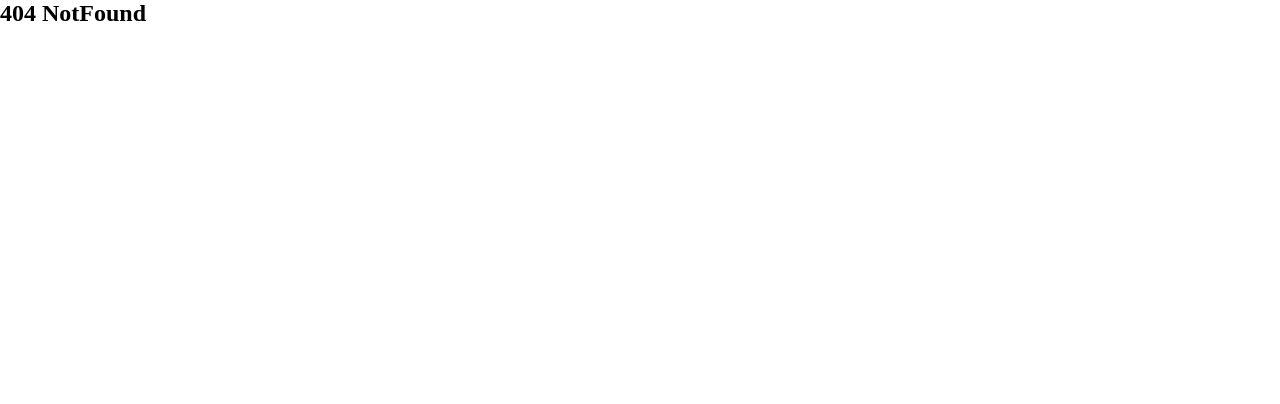
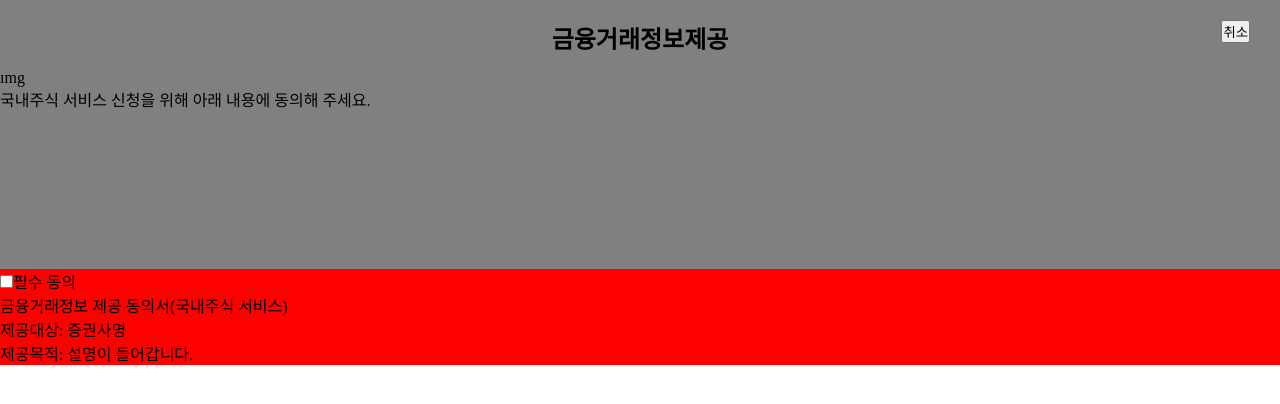
Before and after one commit to krim45/mts-practice, a Vue app: page /terms/stock-terms in a window 1280 px wide. Before the commit this address had no page. Shown: the top 404 px of the page. Built offline with nearby package versions, Linux system fonts and the light colour scheme.

Commit message:
:sparkles:feat: StockTerms & Discription

```diff
--- a/src/App.vue
+++ b/src/App.vue
@@ -1,6 +1,12 @@
 <template>
   <router-view />
 </template>
+
+<script>
+export default {
+  name: "App",
+};
+</script>
 
 <style>
 #app {
--- /dev/null
+++ b/src/components/Button.vue
@@ -0,0 +1,23 @@
+<template>
+  <button :style="css">
+    <slot />
+  </button>
+</template>
+
+<script>
+export default {
+  props: ["css"],
+};
+</script>
+
+<style scoped>
+button {
+  width: 100%;
+  font-size: 17px;
+  height: 56px;
+  border: 0 solid transparent;
+  border-radius: 16px;
+  color: #000;
+  background: #f9e000;
+}
+</style>
--- a/src/components/FixedButton.vue
+++ b/src/components/FixedButton.vue
@@ -1,21 +1,18 @@
 <template>
   <div class="btn-container">
     <div>
-      <button @click="$router.push(path)">
+      <Button :css="css">
         <slot />
-      </button>
+      </Button>
     </div>
   </div>
 </template>
 
 <script>
+import Button from "./Button.vue";
 export default {
-  props: {
-    path: {
-      type: String,
-      required: true,
-    },
-  },
+  components: { Button },
+  props: ["css"],
 };
 </script>
 
@@ -30,12 +27,4 @@ export default {
 .btn-container > div {
   padding: 0 20px 18px;
 }
-
-button {
-  width: 100%;
-  font-size: 17px;
-  height: 56px;
-  border: 0 solid transparent;
-  border-radius: 16px;
-}
 </style>
--- a/src/components/ModalYesOrNo.vue
+++ b/src/components/ModalYesOrNo.vue
@@ -12,7 +12,9 @@
       </div>
       <div class="btn-container">
         <button class="btn-no" @click="closeModal">취소</button>
-        <button class="btn-yes" @click="goNext">{{ option.textOfYes }}</button>
+        <button class="btn-yes" @click="option.click">
+          {{ option.textOfYes }}
+        </button>
       </div>
     </div>
   </div>
@@ -32,9 +34,6 @@ export default {
         type: this.option.type,
         data: false,
       });
-    },
-    goNext() {
-      this.$router.push(this.option.path);
     },
   },
 };
--- a/src/components/Navigations.vue
+++ b/src/components/Navigations.vue
@@ -4,7 +4,7 @@
       class="menu"
       v-for="(menu, idx) in menus"
       :key="idx"
-      @click="() => validatePath(menu.validation, idx)"
+      @click="menu.click"
     >
       {{ menu.content }}
     </li>
@@ -19,19 +19,7 @@ export default {
       required: true,
     },
   },
-  methods: {
-    validatePath(validation, idx) {
-      // 계좌 보유 했으면 이동
-      if (!validation || this.$store.state.kakaoAccount) {
-        return this.$router.push(this.menus[idx].path);
-      }
-      // 없으면 모달
-      this.$store.commit("setModalCase", {
-        type: "01",
-        data: true,
-      });
-    },
-  },
+  methods: {},
 };
 </script>
 
--- a/src/layouts/TheContainer.vue
+++ b/src/layouts/TheContainer.vue
@@ -23,6 +23,6 @@ export default {
 
 <style scoped>
 main {
-  margin-top: 100px;
+  margin-top: 69px;
 }
 </style>
--- a/src/router.js
+++ b/src/router.js
@@ -3,6 +3,8 @@ import Router from 'vue-router';
 import Home from '@/views/Home.vue';
 import Intro from '@/views/Intro.vue';
 import Terms from '@/views/terms/Terms.vue';
+import StockTerms from '@/views/terms/StockTerms.vue';
+import Discription from '@/views/terms/Discription.vue';
 import AccountSelection from '@/views/terms/AccountSelection.vue';
 import ServiceTerms from '@/views/terms/ServiceTerms.vue';
 import CddEdd from '@/views/terms/CddEdd.vue';
@@ -28,8 +30,20 @@ export default new Router({
     {
       path: '/terms',
       name: 'terms',
+      redirect: '/terms/stock-terms',
       component: Terms,
+      props: true,
       children: [
+        {
+          path: 'stock-terms',
+          name: 'stock-terms',
+          component: StockTerms,
+        },
+        {
+          path: 'discription',
+          name: 'discription',
+          component: Discription,
+        },
         {
           path: 'account-selection',
           name: 'account-selection',
--- a/src/views/Home.vue
+++ b/src/views/Home.vue
@@ -1,14 +1,12 @@
 <template>
-  <div>
   <TheContainer :option="headerOption">
     <h2>홈</h2>
     <Navigations :menus="menus" />
     <section>
       <List :option="listOption" />
     </section>
+    <ModalYesOrNo :option="modalOption" />
   </TheContainer>
-    <ModalYesOrNo :option="modalOption" />
-  </div>
 </template>
 
 <script>
@@ -25,16 +23,24 @@ export default {
       menus: [
         {
           content: "주식 검색",
-          path: "/search",
+          click: () => this.$router.push("/search"),
         },
         {
           content: "서비스 신청",
-          path: "/terms",
-          validation: true,
+          click: () => {
+            // 계좌 보유 했으면 이동
+            if (this.$store.state.kakaoAccount) {
+              return this.$router.push("/terms");
+            }
+            // 없으면 모달
+            this.$store.commit("setModalCase", {
+              type: "01",
+              data: true,
+            });
+          },
         },
       ],
       headerOption: {
-        icon: true,
         title: "서비스 둘러보기",
         content: "닫기",
       },
@@ -63,10 +69,12 @@ export default {
         ],
       },
       modalOption: {
+        type: "01",
         content: "카카오뱅크 계좌가 필요한 메뉴입니다.",
-        type: "01",
-        path: "/terms",
         textOfYes: "계좌 만들기",
+        click: () => {
+          this.$router.push("/terms");
+        },
       },
     };
   },
--- a/src/views/Intro.vue
+++ b/src/views/Intro.vue
@@ -6,7 +6,9 @@
     <div>
       <p>국내주식 거래 시작하기</p>
     </div>
-    <FixedButton :path="path">국내주식 둘러보기</FixedButton>
+    <FixedButton @click.native="$router.push('/')">
+      국내주식 둘러보기
+    </FixedButton>
   </div>
 </template>
 
@@ -17,12 +19,8 @@ export default {
   components: {
     FixedButton,
   },
-  data() {
-    return {
-      path: "/",
-    };
-  },
 };
 </script>
 
-<style></style>
+<style scoped>
+</style>
--- /dev/null
+++ b/src/views/terms/Discription.vue
@@ -0,0 +1,54 @@
+<template>
+  <TheContainer :option="headerOption">
+    <div>
+      <ul>
+        <li></li>
+        <li></li>
+        <li></li>
+      </ul>
+    </div>
+    <FixedButton @click.native="$router.replace(path)">확인</FixedButton>
+  </TheContainer>
+</template>
+
+<script>
+import FixedButton from "../../components/FixedButton.vue";
+import TheContainer from "../../layouts/TheContainer.vue";
+
+export default {
+  components: { TheContainer, FixedButton },
+  data() {
+    return {
+      path: {
+        path: "/terms",
+        query: {
+          check: true,
+        },
+      },
+      headerOption: {
+        icon: true,
+        title: "약관 설명서",
+      },
+    };
+  },
+  methods: {},
+};
+</script>
+
+<style scoped>
+header {
+  display: flex;
+  width: 100%;
+  justify-content: center;
+  position: fixed;
+  top: 0;
+  left: 0;
+  padding: 20px 0;
+  background: gray;
+}
+
+.go-back-btn {
+  position: absolute;
+  left: 30px;
+}
+</style>
--- /dev/null
+++ b/src/views/terms/StockTerms.vue
@@ -0,0 +1,81 @@
+<template>
+  <TheContainer :option="option">
+    <div class="img">
+      <p>
+        img <br />
+        국내주식 서비스 신청을 위해 아래 내용에 동의해 주세요.
+      </p>
+    </div>
+    <ul>
+      <li @click="goToDis">
+        <span>
+          <input
+            type="checkbox"
+            name="necssary_terms"
+            @click.stop="clickBox"
+            v-model="isChecked"
+          />
+          <label for="necssary_terms">필수 동의</label>
+        </span>
+        <div>
+          <p>
+            금융거래정보 제공 동의서(국내주식 서비스)<br />
+            제공대상: 증권사명<br />
+            제공목적: 설명이 들어갑니다.
+          </p>
+        </div>
+      </li>
+    </ul>
+    <FixedButton
+      v-if="isChecked"
+      @click.native="$router.push('account-selection')"
+    >
+      다음
+    </FixedButton>
+  </TheContainer>
+</template>
+
+<script>
+import FixedButton from "../../components/FixedButton.vue";
+import TheContainer from "../../layouts/TheContainer.vue";
+
+export default {
+  components: { TheContainer, FixedButton },
+  data() {
+    return {
+      option: {
+        title: "금융거래정보제공",
+        content: "취소",
+      },
+      isChecked: this.$route.query.check || false,
+    };
+  },
+  methods: {
+    clickBox() {
+      if (this.isChecked) {
+        this.isChecked = false;
+      } else {
+        this.goToDis();
+      }
+    },
+    goToDis() {
+      this.$router.replace("discription");
+    },
+  },
+};
+</script>
+
+<style scoped>
+div.img {
+  height: 200px;
+  background: gray;
+}
+
+h2 {
+  text-align: center;
+}
+
+li {
+  background: red;
+}
+</style>
--- a/src/views/terms/Terms.vue
+++ b/src/views/terms/Terms.vue
@@ -1,10 +1,8 @@
 <template>
-  <div></div>
+  <router-view />
 </template>
-
 <script>
 export default {};
 </script>
-
 <style>
 </style>
```
Lines whose indentation alone changed are shown as unchanged.
